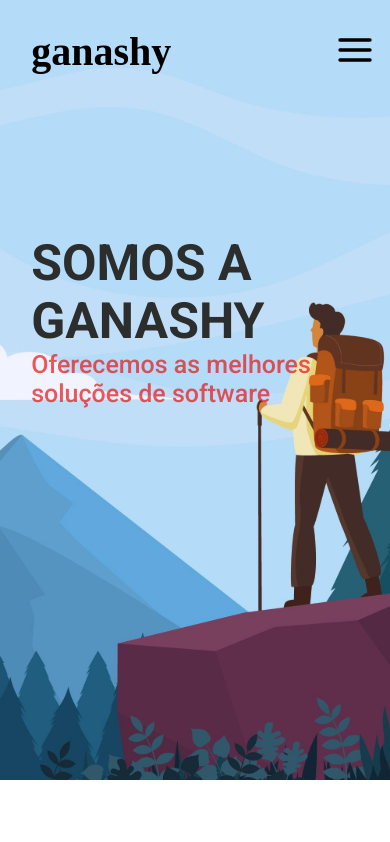
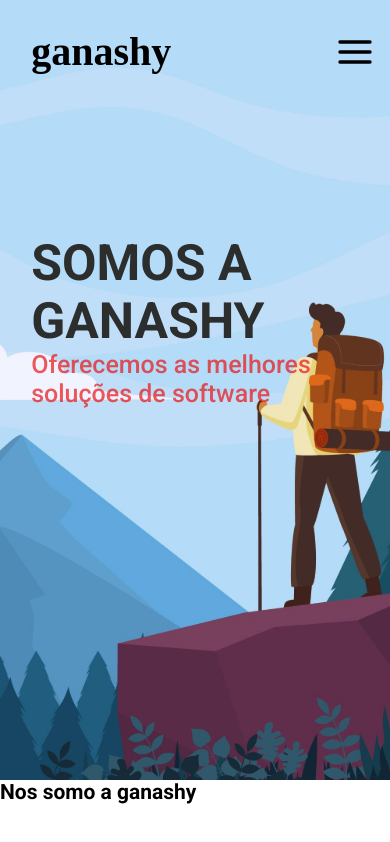
Before and after one commit to initial-portfolio/front-end, a Next.js app: page / in a window 390 px wide. Built offline with nearby package versions, Linux system fonts and the light colour scheme; a web font is replaced by a local one.

Commit message:
refactor: responsive and image mobile

```diff
--- a/src/pages/index.tsx
+++ b/src/pages/index.tsx
@@ -3,14 +3,6 @@ import Image from 'next/image';
 import { useEffect, useState } from 'react';
 
 export const Home = () => {
-  const [mobile, setMobile] = useState(false);
-
-  useEffect(() => {
-    if (window.innerWidth < 800) {
-      setMobile(true);
-    }
-  }, []);
-  console.log('teste', mobile);
   return (
     <main>
       <Header>
@@ -19,8 +11,7 @@ export const Home = () => {
           {/*<img src="/logo.svg" alt="logo" draggable/>*/}
         </Nav>
         <Nav>
-          {mobile && (
-            <div>
+          <div id="menu">
             <Image
               width={40}
               height={40}
@@ -29,26 +20,42 @@ export const Home = () => {
               draggable
             />
           </div>
-          )}
           <Link href={''}>Sobre nós</Link>
           <Link href={''}>Serviços</Link>
         </Nav>
       </Header>
       <SectionContainer>
+        <div id={'image-desktop'}>
           <Image
             alt={'image'}
             src={'/homeImage.svg'}
-          width={mobile ? 300 : 3000}
-          height={mobile ? 600 : 1380}
+            width={3000}
+            height={1380}
             layout="responsive"
             objectFit="cover"
             draggable={false}
           />
-        <div>
+        </div>
+        <div id={'image-mobile'}>
+          <Image
+            alt={'image'}
+            src={'/HomeImageMobile.svg'}
+            width={300}
+            height={600}
+            layout="responsive"
+            objectFit="cover"
+            draggable={false}
+          />
+        </div>
+        <div id="text-principal">
           <h1>SOMOS A GANASHY</h1>
           <h2>Oferecemos as melhores soluções de software</h2>
         </div>
       </SectionContainer>
+
+      <section>
+        <h1>Nos somo a ganashy</h1>
+      </section>
     </main>
   );
 };
--- a/src/styles/index.styles.ts
+++ b/src/styles/index.styles.ts
@@ -10,10 +10,17 @@ export const Header = styled.header`
   justify-content: space-between;
   align-items: center;
   z-index: 100;
+
+  #menu {
+    display: none;
+  }
   @media screen and (max-width: 900px) {
     left: 8%;
   }
   @media screen and (max-width: 600px) {
+    #menu {
+      display: flex;
+    }
     > nav {
       > div {
         margin: 0 15px 0 0;
@@ -53,9 +60,12 @@ export const Link = styled.a`
 `;
 
 export const SectionContainer = styled.section`
+  #image-mobile {
+    display: none;
+  }
   position: relative;
 
-  & > div {
+  & > #text-principal {
     position: absolute;
     top: 40%;
     left: 13.5%;
@@ -74,7 +84,9 @@ export const SectionContainer = styled.section`
     @media screen and (max-width: 900px) {
       top: 30%;
       left: 8%;
-
+      > #image-desktop {
+        display: none;
+      }
       > h1 {
         font-size: 50px;
       }
@@ -83,4 +95,12 @@ export const SectionContainer = styled.section`
       }
     }
   }
+  @media screen and (max-width: 900px) {
+    > #image-desktop {
+      display: none;
+    }
+    #image-mobile {
+      display: block;
+    }
+  }
 `;
```
Also changed, not shown: public/HomeImageMobile.svg (added). Lines whose indentation alone changed are shown as unchanged.
